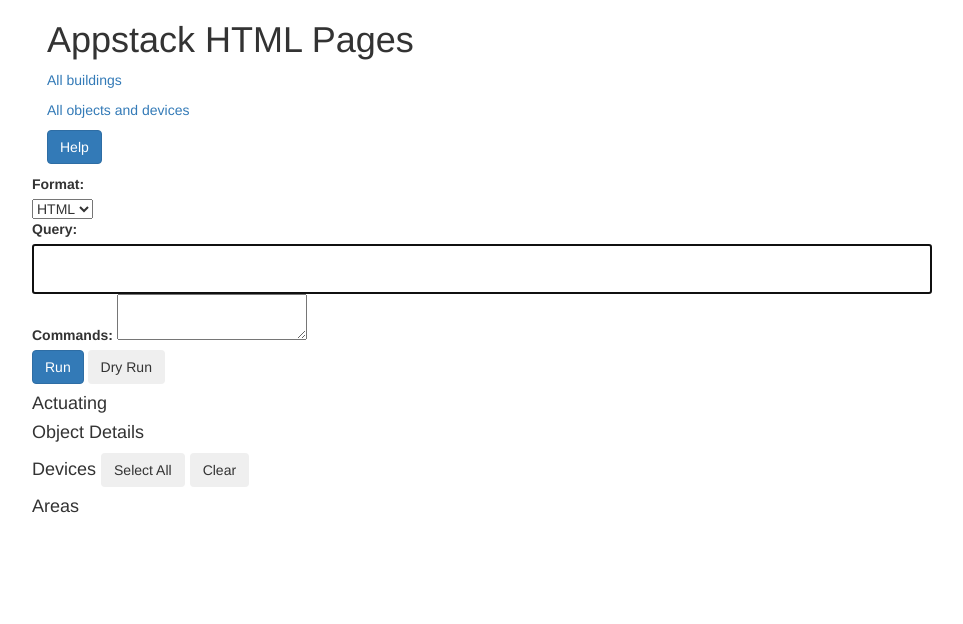
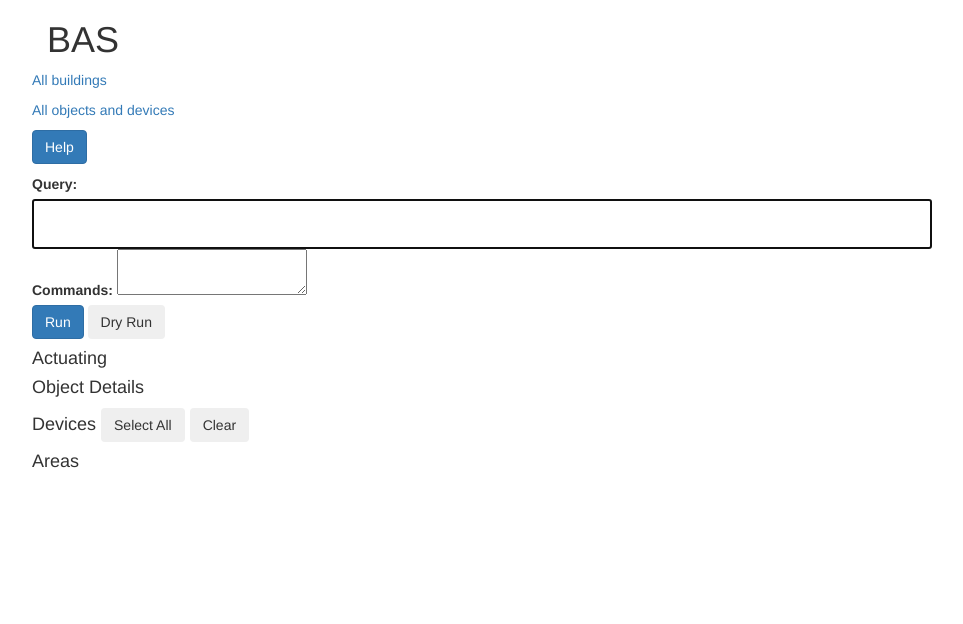
Before and after one commit to gtfierro/BAS, a Flask app: template web/webapi/templates/index.html in a window 1280 px wide. Shown: the top 624 px of the page, without its empty margins (23-986 px from the left). After the commit the page ends 468 px from the top, so only its background shows below. Run offline with Flask 2, Linux system fonts and the light colour scheme; the template is opened without the code that fills it, so the values that code supplies are empty; some libraries are stand-ins or nearby versions.

Commit message:
reorganize page layout to put query bar on top

```diff
--- a/web/webapi/templates/index.html
+++ b/web/webapi/templates/index.html
@@ -17,39 +17,28 @@
     <script src="/static/jquery.bas.realtime.js"></script>
   </head>
   <body class="container">
-    <h1>Appstack HTML Pages</h1>
+    <h1>BAS</h1>
+    <div class="row">
+      <div class="span3">
         <p><a href='geo.html' id="all-buildings">All buildings</a></p>
         <p><a href='all.html' id="all">All objects and devices</a></p>
         <p><a data-toggle="modal" href="#help" class="btn btn-primary">Help</a></p>
       </div>
 
-    <div class="row">
-      <div class="span4">
+      <div class="span9">
         <form>
-          <div class="control-group">
-            <label class="control-label" for="format">Format:</label>
-            <div class="controls">
-              <select id="format" name="format">
-                <option>HTML</option>
-                <option>JSON</option>
-              </select>
-            </div>
-          </div>
-
-          <div class="control-group">
-            <div id='invalid-query' class="alert alert-failure" style="display: none">
-              <button type="button" class="close">&times;</button>
-              <p>Invalid Query!</p>
-            </div>
-          </div>
-
           <div class="control-group">
             <label class="control-label" for="q">Query:</label>
             <div class="controls">
-              <input autofocus autocomplete="off" id="q" value="" type="text" name="q" /></label>
+              <input autofocus autocomplete="off" id="q" value="" type="text" name="q" />
             </div>
           </div>
         </form>
+      </div>
+    </div>
+
+    <div class="row">
+      <div class="span4">
 
         <form>
           <div class="control-group">
```
